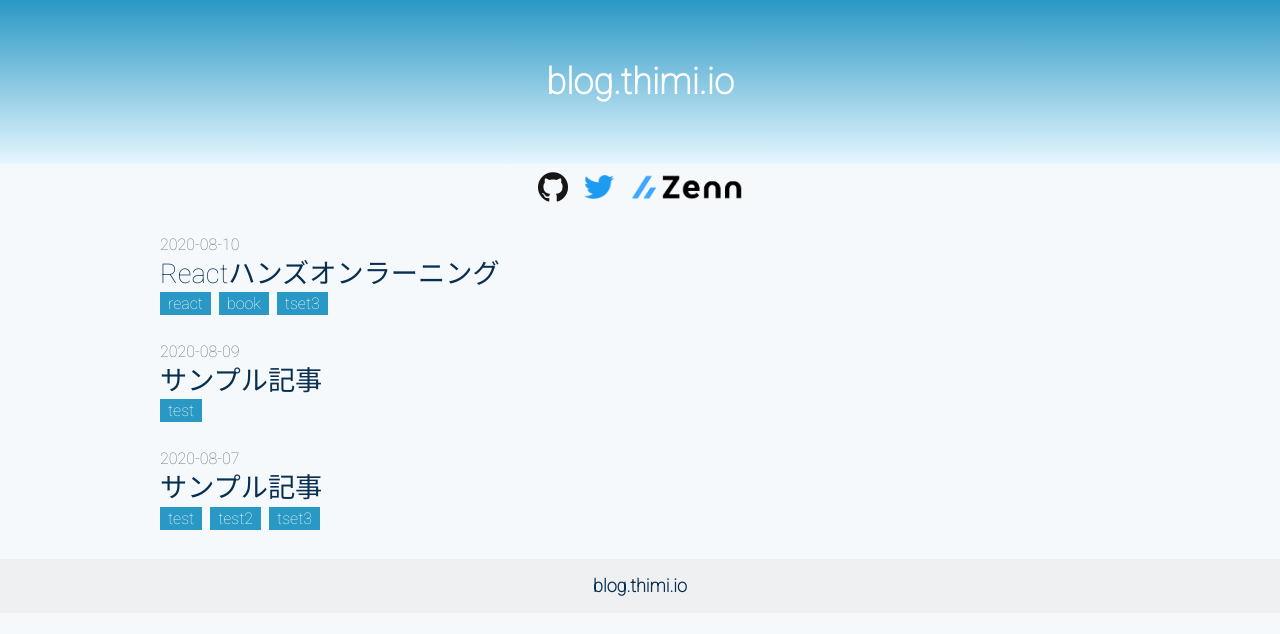
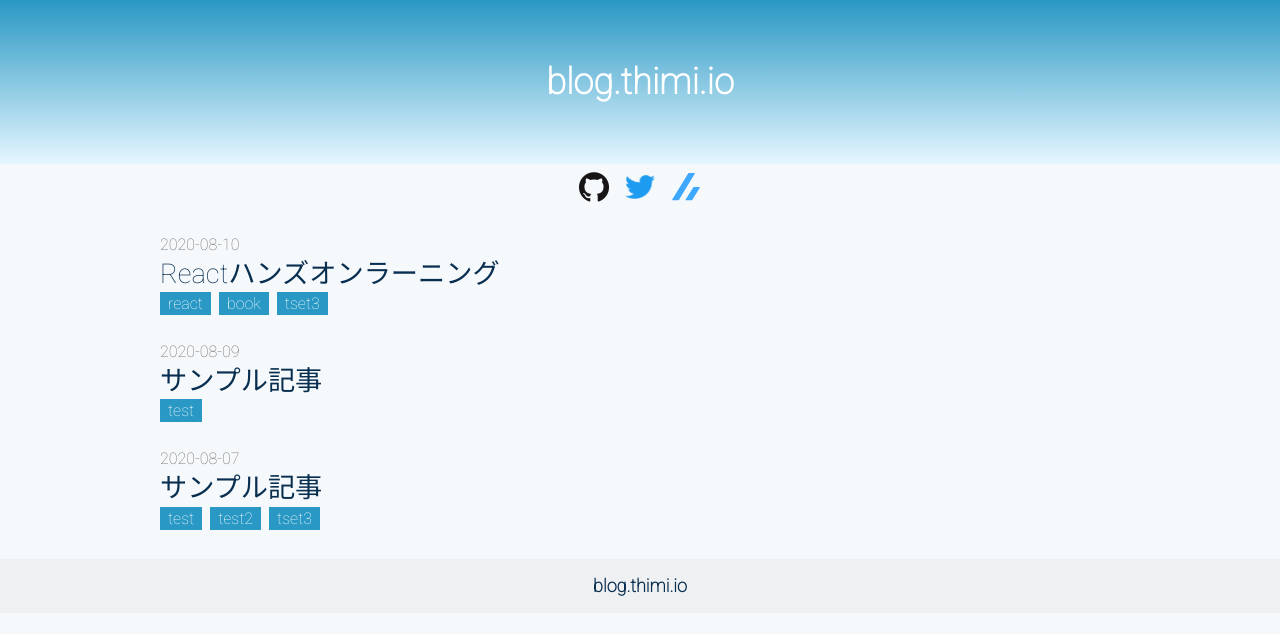
Before and after one commit to TakahiroHimi/blog.owlcode.net, a Next.js app: page / in a window 1280 px wide. Shown: the top 634 px of the page. Built offline with nearby package versions, Linux system fonts and the light colour scheme.

Commit message:
fix: Zennロゴ変更

```diff
--- a/src/components/layouts/Layout.tsx
+++ b/src/components/layouts/Layout.tsx
@@ -6,7 +6,7 @@ import colors from 'styles/colors'
 import github from './github.png'
 import Header from './Header/Header'
 import twitter from './twitter.png'
-import zenn from './zenn.png'
+import zenn from './zenn.svg'
 
 type Props = {
   children: ReactNode
@@ -36,7 +36,7 @@ const Layout: VFC<Props> = ({ children }) => {
           </li>
           <li>
             <a href={'https://zenn.dev/thim'} target="_blank" rel="noreferrer">
-              <Image src={zenn} alt="zennロゴ画像" objectFit="contain" height={27} width={113} />
+              <Image src={zenn} alt="zennロゴ画像" objectFit="contain" height={30} width={30} />
             </a>
           </li>
         </ul>
```
Also changed, not shown: src/components/layouts/zenn.png (deleted), src/components/layouts/zenn.svg (added).
